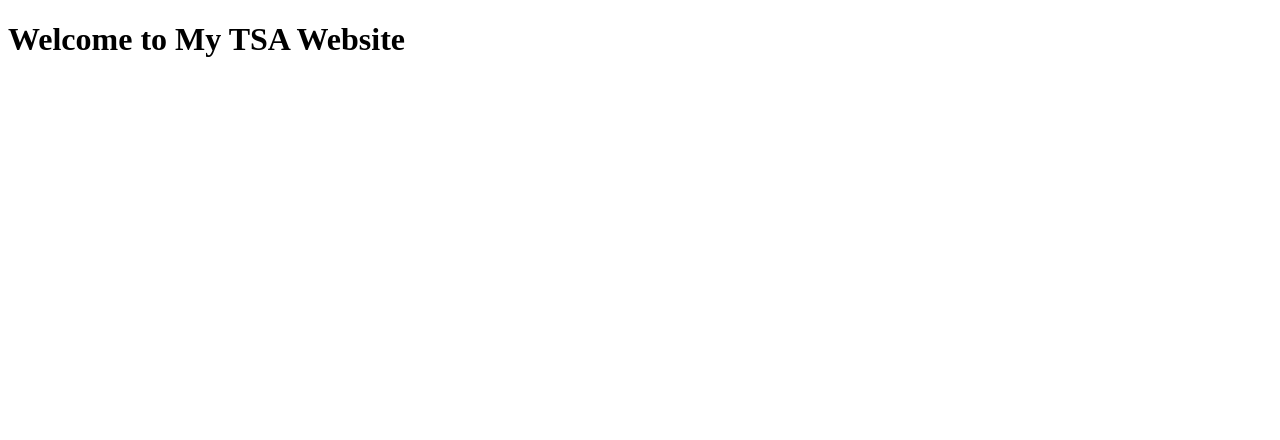
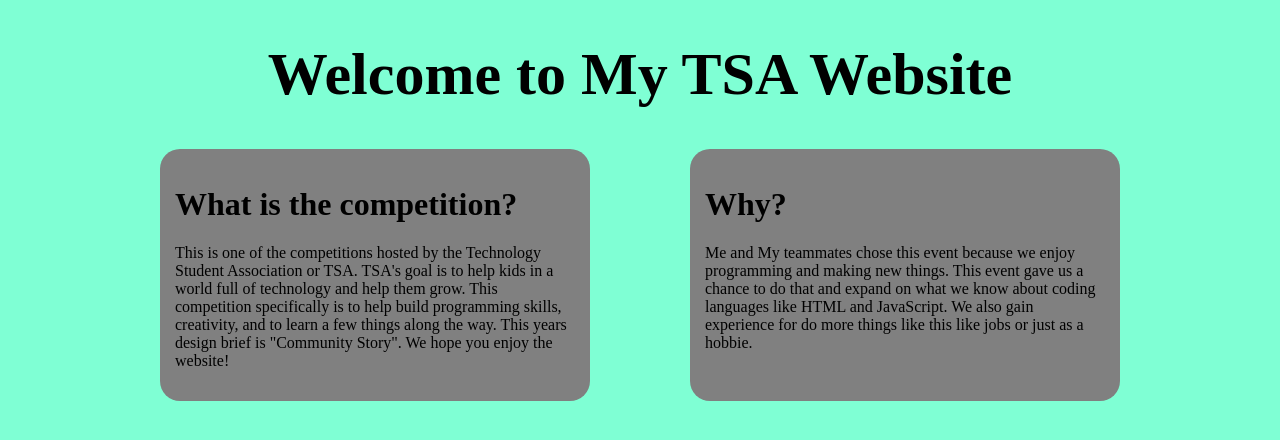
Before and after one commit to kirchemz/WebsiteDesignTeam2, a plain HTML site: page index.html in a window 1280 px wide. Drawn offline with Linux system fonts and the light colour scheme.

Commit message:
Pannel Cards updated

```diff
--- a/index.html
+++ b/index.html
@@ -5,8 +5,37 @@
     <meta name="viewport" content="width=device-width, initial-scale=1.0">
     <title>Document</title>
 </head>
-<body>
+<body style="background-color: aquamarine;">
     <title>My TSA Website</title>
-    <h1>Welcome to My TSA Website</h1>
+    <h1 style="text-align: center; font-size: 60px;">Welcome to My TSA Website</h1>
+    <div class="card-container">
+        <div class="card">
+            <h1>What is the competition?</h1>
+            <p>This is one of the competitions hosted by the Technology Student Association or TSA. TSA's goal is to help kids in a world full of technology and help them grow. This competition specifically is to help build programming skills, creativity, and to learn a few things along the way. This years design brief is "Community Story". We hope you enjoy the website!</p>
+        </div>
+        <div class="card">
+            <h1>Why?</h1>
+            <p>Me and My teammates chose this event because we enjoy programming and making new things. This event gave us a chance to do that and expand on what we know about coding languages like HTML and JavaScript. We also gain experience for do more things like this like jobs or just as a hobbie.</p>
+        </div>
+    </div>
 </body>
+<style>
+    .card-container {
+        display: flex;
+        justify-content: center;
+    }
+
+    .card {
+        margin: 0 50px;
+        background: grey;
+        padding: 15px;
+        border-radius: 20px;
+        width: fit-content;
+        max-width: 400px;
+    }
+    .center-list {
+      list-style-position: inside;
+      text-align: center;
+    }
+</style>
 </html>
```
